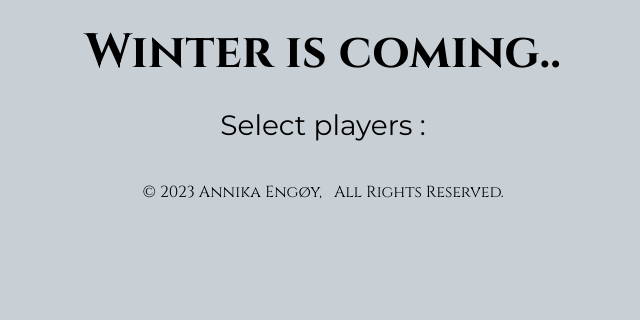
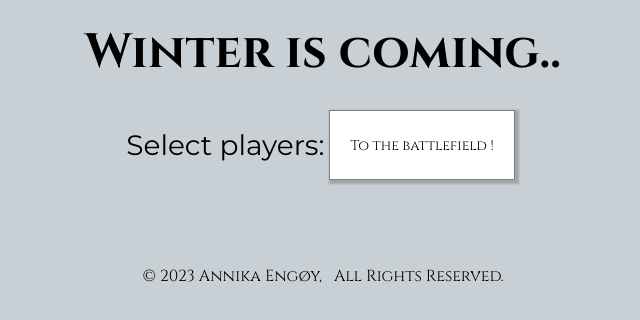
Before and after one commit to Annikaenjoy/semester_project2, a plain HTML site: page index.html in a window 1280 px wide. Shown: the whole page, without its empty margins (317-957 px from the left). Drawn offline with Linux system fonts and the light colour scheme; no server answers.

Commit message:
Simple style edits

```diff
--- a/index.html
+++ b/index.html
@@ -22,8 +22,12 @@
         </ul>
       </nav> -->
     </header>
+
     <h1>Winter is coming..</h1>
-    <h2>Select players :</h2>
+    <div class="select-container">
+      <h2>Select players:</h2>
+      <button class="start-btn">To the battlefield !</button>
+    </div>
     <div class="results-container">
       <div class="results">
         <div class="loader"></div>
--- a/js/index.js
+++ b/js/index.js
@@ -66,6 +66,7 @@ async function getCharacters() {
 
     const selectedPlayers = getSelectedPlayers();
 
+    // Check if player exists in localstorage
     const playerExists = selectedPlayers.find(function (play) {
       return play.name === name;
     });
--- a/styles.css
+++ b/styles.css
@@ -11,6 +11,7 @@ body {
   display: flex;
   flex-wrap: wrap;
   justify-content: center;
+  margin: 40px 0;
 }
 .character-cards {
   background-color: #fff;
@@ -28,7 +29,20 @@ body {
   margin: 10px;
   min-width: 300px;
 }
-
+.select-container {
+  display: flex;
+  justify-content: center;
+}
+.start-btn {
+  margin: 5px;
+  padding: 5px 20px;
+  border: 1px solid grey;
+  box-shadow: 2px 2px 2px 2px rgba(0, 0, 0, 0.2);
+  background-color: #fff;
+  text-align: center;
+  font-family: "Cinzel", serif;
+  font-size: 14px;
+}
 /* HEADINGS AND TEXT
 -------------------------------------*/
 h1 {
@@ -41,7 +55,6 @@ h2 {
   font-family: "Montserrat", sans-serif;
   font-size: 28px;
   font-weight: 400;
-  text-align: center;
 }
 h3 {
   font-family: "Cinzel", serif;
```
Also changed, not shown: js/boardGame.js (+12 -4 lines), img/dice/dice1.png (added), img/dice/dice2.png (added), img/dice/dice3.png (added), img/dice/dice4.png (added), img/dice/dice5.png (added), img/dice/dice6.png (added).
